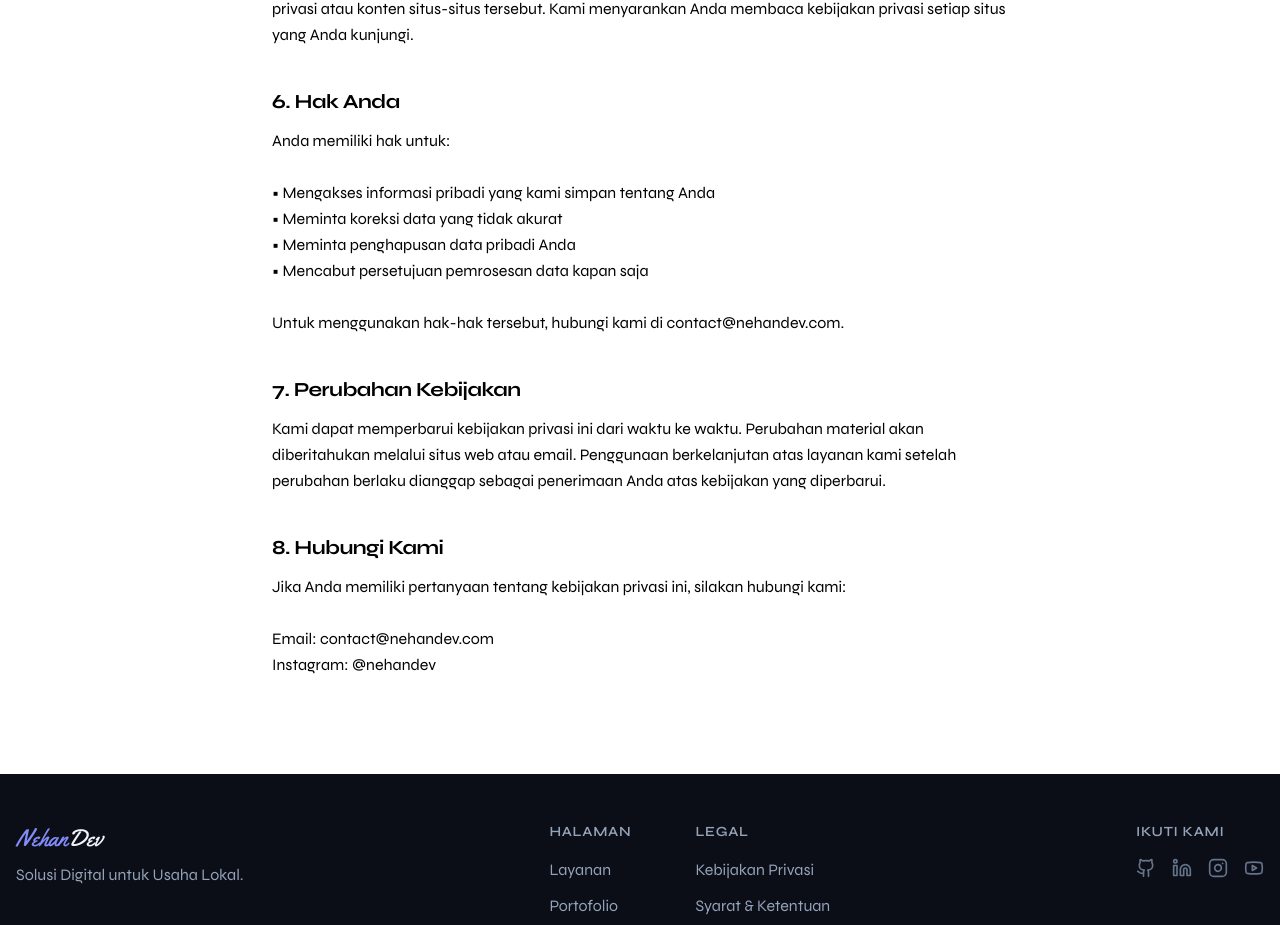
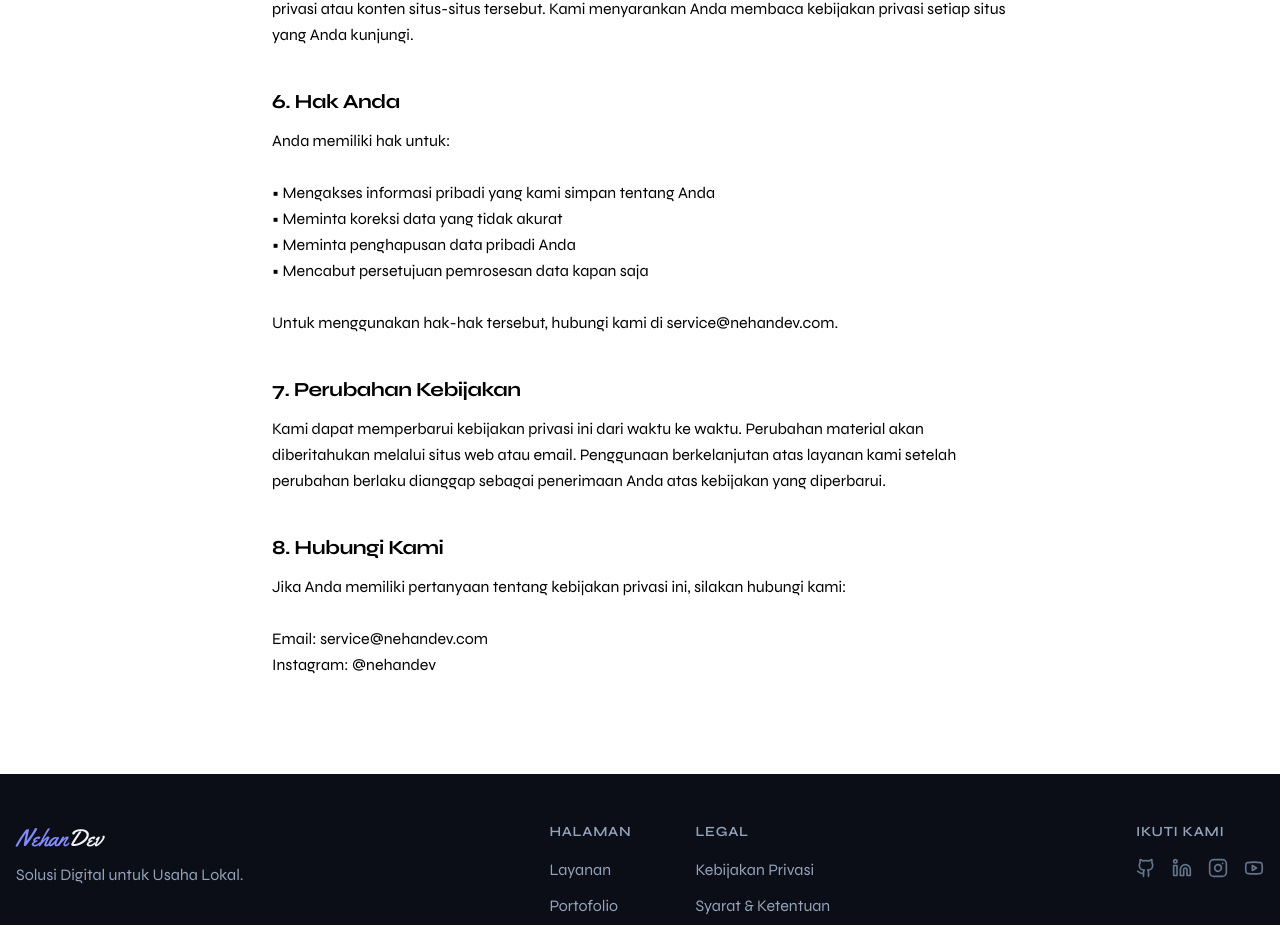
Before and after one commit to adiinugr/nehan-portf, a Next.js app: page /privacy-policy in a window 1280 px wide. Shown: the part 1376-2301 px from the top of the page. Built offline with nearby package versions, Linux system fonts and the light colour scheme.

Commit message:
Update displayed contact email to service@nehandev.com

```diff
--- a/app/layout.tsx
+++ b/app/layout.tsx
@@ -157,7 +157,7 @@ export default function RootLayout({ children }: { children: React.ReactNode })
               "image": "${ogImageUrl}",
               "description": "Transform your digital vision into reality with NehanDev. We create beautiful, high-performance websites and applications tailored to your business needs.",
               "address": { "@type": "PostalAddress", "addressCountry": "ID" },
-              "email": "contact@nehandev.com",
+              "email": "service@nehandev.com",
               "sameAs": [
                 "https://instagram.com/nehandev",
                 "https://youtube.com/@nehandev",
--- a/app/privacy-policy/page.tsx
+++ b/app/privacy-policy/page.tsx
@@ -49,7 +49,7 @@ Kami tidak menjual, menyewakan, atau membagikan informasi pribadi Anda kepada pi
 • Meminta penghapusan data pribadi Anda
 • Mencabut persetujuan pemrosesan data kapan saja
 
-Untuk menggunakan hak-hak tersebut, hubungi kami di contact@nehandev.com.`
+Untuk menggunakan hak-hak tersebut, hubungi kami di service@nehandev.com.`
   },
   {
     title: "Perubahan Kebijakan",
@@ -59,7 +59,7 @@ Untuk menggunakan hak-hak tersebut, hubungi kami di contact@nehandev.com.`
     title: "Hubungi Kami",
     content: `Jika Anda memiliki pertanyaan tentang kebijakan privasi ini, silakan hubungi kami:
 
-Email: contact@nehandev.com
+Email: service@nehandev.com
 Instagram: @nehandev`
   }
 ]
--- a/app/terms/page.tsx
+++ b/app/terms/page.tsx
@@ -80,7 +80,7 @@ Garansi tidak mencakup masalah yang disebabkan oleh modifikasi pihak ketiga atau
     title: "Hubungi Kami",
     content: `Untuk pertanyaan tentang syarat dan ketentuan ini:
 
-Email: contact@nehandev.com
+Email: service@nehandev.com
 Instagram: @nehandev`
   }
 ]
--- a/components/ui/contact-section.tsx
+++ b/components/ui/contact-section.tsx
@@ -154,7 +154,7 @@ export function ContactSection() {
                       {ct.info.email}
                     </p>
                     <p className="text-base font-medium text-foreground">
-                      contact@nehandev.com
+                      service@nehandev.com
                     </p>
                   </div>
                 </div>
```
